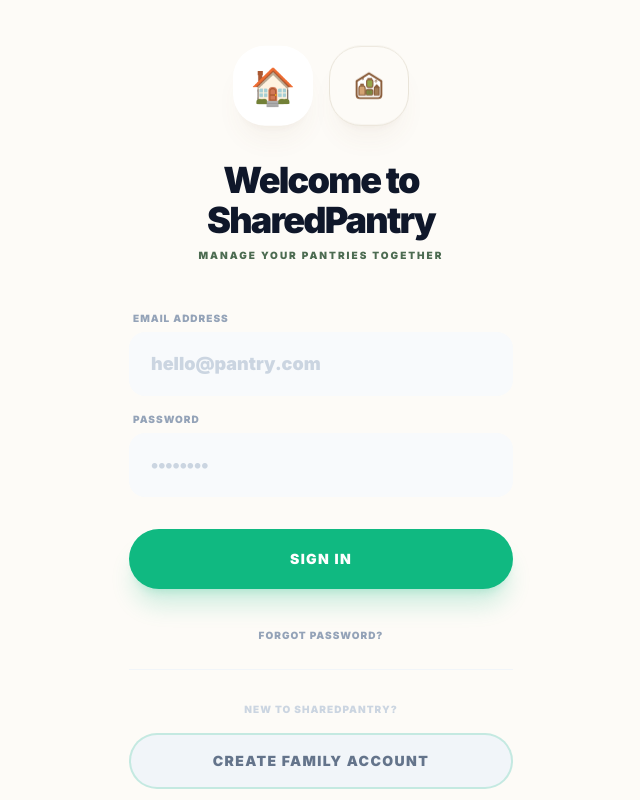
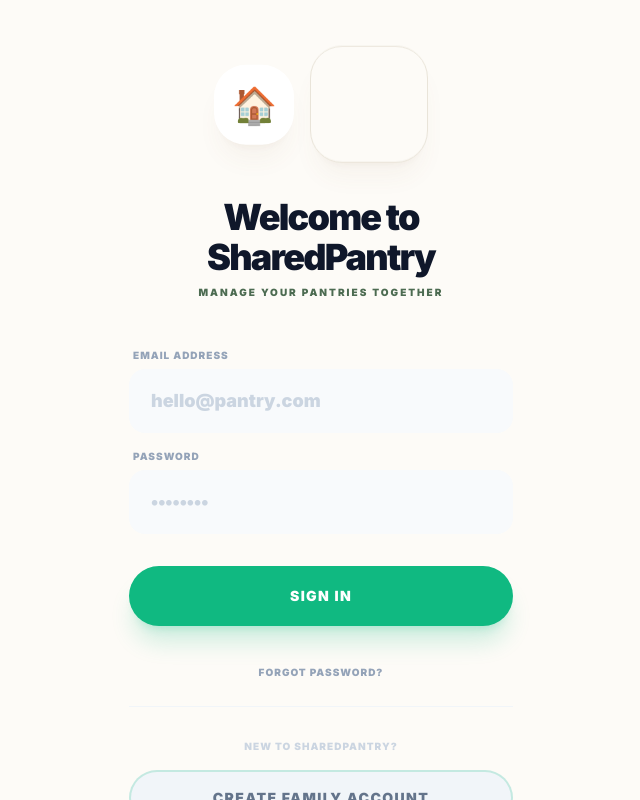
Before and after one commit to ademarlealdev/sharedpantry, a React (Vite) app: page / in a window 1280 px wide. Shown: the whole page, without its empty margins (319-959 px from the left). Built offline with nearby package versions, Linux system fonts and the light colour scheme; no server answers.

Commit message:
feat: add PantryLogo UI component

```diff
--- a/components/ui/Logo.tsx
+++ b/components/ui/Logo.tsx
@@ -2,8 +2,8 @@
 import React from 'react';
 
 export const PantryLogo: React.FC<{ className?: string }> = ({ className = "w-11 h-11" }) => (
-    <div className={`${className} flex-shrink-0 flex items-center justify-center bg-[#FDFBF7] rounded-3xl shadow-sm border border-[#E9E4D9]`}>
-        <svg width="34" height="34" viewBox="0 0 44 44" fill="none" xmlns="http://www.w3.org/2000/svg">
+    <div className={`${className} flex-shrink-0 flex items-center justify-center bg-[#FDFBF7] rounded-3xl shadow-sm border border-[#E9E4D9] p-[15%]`}>
+        <svg className="w-full h-full" viewBox="0 0 44 44" fill="none" xmlns="http://www.w3.org/2000/svg">
             {/* House Outline */}
             <path d="M6 16L22 6L38 16V34C38 36.2091 36.2091 38 34 38H10C7.79086 38 6 36.2091 6 34V16Z" stroke="#8B5E3C" strokeWidth="2.5" strokeLinejoin="round" fill="white" />
 
```
